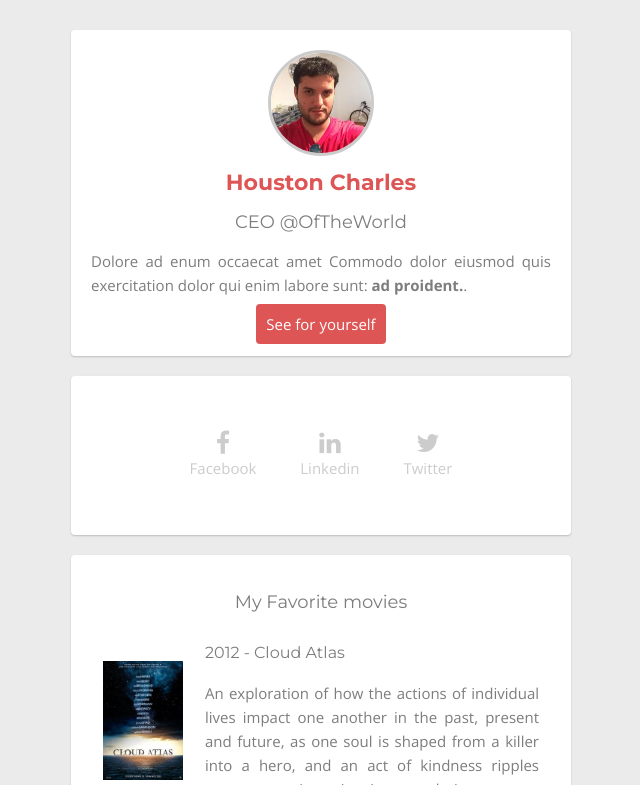
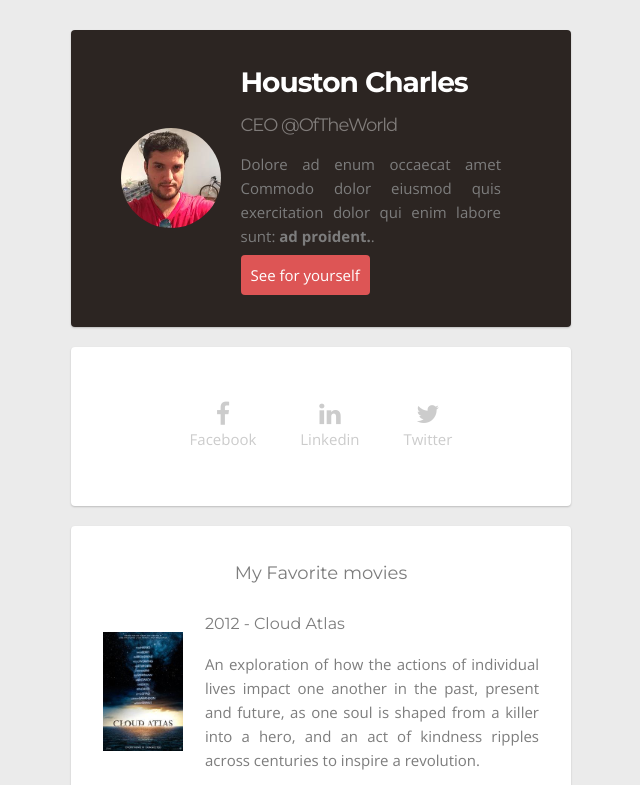
Before and after one commit to charsos/profile, a plain HTML site: page index.html in a window 1280 px wide. Shown: the top 785 px of the page, without its empty margins (319-959 px from the left). Drawn offline with nearby package versions, Linux system fonts and the light colour scheme.

Commit message:
profile improved

```diff
--- a/index.html
+++ b/index.html
@@ -1,4 +1,3 @@
-
 <html>
   <head>
     <meta charset="utf-8">
@@ -9,20 +8,24 @@
   </head>
 
   <body>
+    <div class="container">
 
-    <div class="container">
-      <div class="card text-center">
-        <img src="images/me.jpg" alt="Houston Charles" id="img-profile" class="img-circle">
-        <h1>Houston Charles</h1>
-        <h2>CEO @OfTheWorld</h2>
+      <div class="profile-header-wrapper">
+        <div class="profile-header-container">
+          <div class="profile-header-infos">
+            <img src="images/me.jpg" alt="Houston Charles">
+            <div class="profile-header-username">
+              <h1>Houston Charles</h1>
+              <h2>CEO @OfTheWorld</h2>
+              <p>
+                Dolore ad enum occaecat amet  Commodo dolor eiusmod quis exercitation dolor qui enim labore sunt:<strong> ad proident.</strong>.
+              </p>
+              <a href="/" class="btn-red">See for yourself</a>
+            </div>
+          </div>
+        </div>
+      </div>
 
-        <p>
-          Dolore ad enum occaecat amet  Commodo dolor eiusmod quis exercitation dolor qui enim labore sunt:<strong> ad proident.</strong>.
-        </p>
-
-        <a href="/" class="btn-red">See for yourself</a>
-
-      </div>
       <div class="card text-center">
         <ul class="list-inline">
           <li class="text-center">
@@ -99,6 +102,7 @@
          </li>
         </ul>
       </div>
+
     </div>
   </body>
 </html>
--- a/style.css
+++ b/style.css
@@ -55,9 +55,6 @@ a:hover{
   border-radius: 4px;
   box-shadow: 0px 1px 2px 0px rgba(0, 0, 0, 0.2);
 }
-.img-circle{
-  border-radius: 50%;
-}
 .text-center{
   text-align: center;
 }
@@ -85,11 +82,6 @@ a:hover{
 
 /* Specific CSS rules */
 
-#img-profile{
-  width: 100px;
-  height: 100px;
-  border: 3px solid #cccccc;
-}
 #movies{
   font-weight: 300;
   font-size: 15px;
@@ -101,3 +93,40 @@ a:hover{
 #movies td{
   padding: 10px;
 }
+
+.profile-header-wrapper {
+  background: #2c2522;
+  padding: 0 50px;
+  margin-bottom: 20px;
+  border-radius: 4px;
+  box-shadow: 0px 1px 2px 0px rgba(0, 0, 0, 0.2);
+}
+.profile-header-container img {
+  width: 100px;
+  height: 100px;
+  border-radius: 50%;
+}
+.profile-header-container h1 {
+  color: white;
+  font-size: 28px;
+  font-weight: bold;
+  letter-spacing: -1px;
+  margin-top: 0;
+}
+.profile-header-container h2 {
+  color: white;
+  opacity: 0.4;
+  font-size: 18px;
+  font-weight: lighter;
+  margin-bottom: 0;
+  letter-spacing: -1px;
+  margin-bottom: 0;
+}
+.profile-header-infos {
+  padding: 20px 0;
+  display: flex;
+  align-items: center;
+}
+.profile-header-username {
+  padding: 20px;
+}
```
